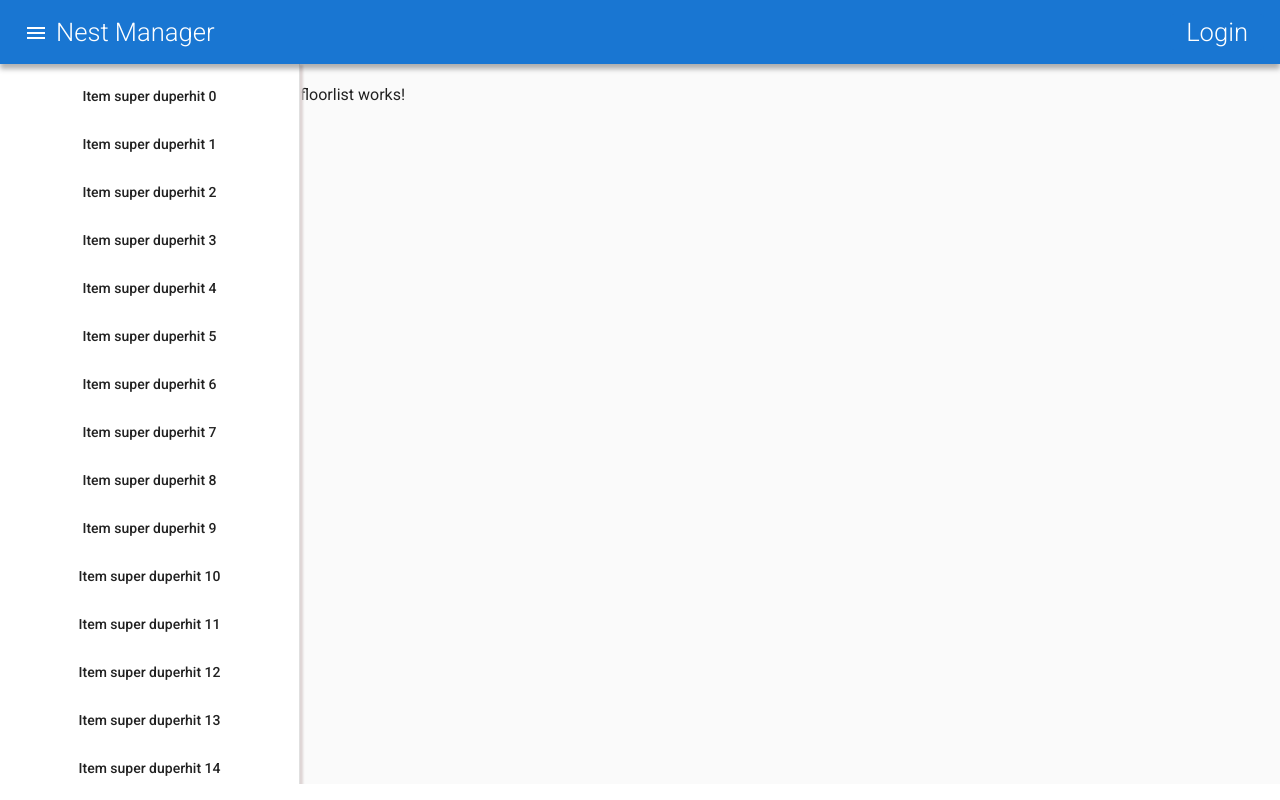
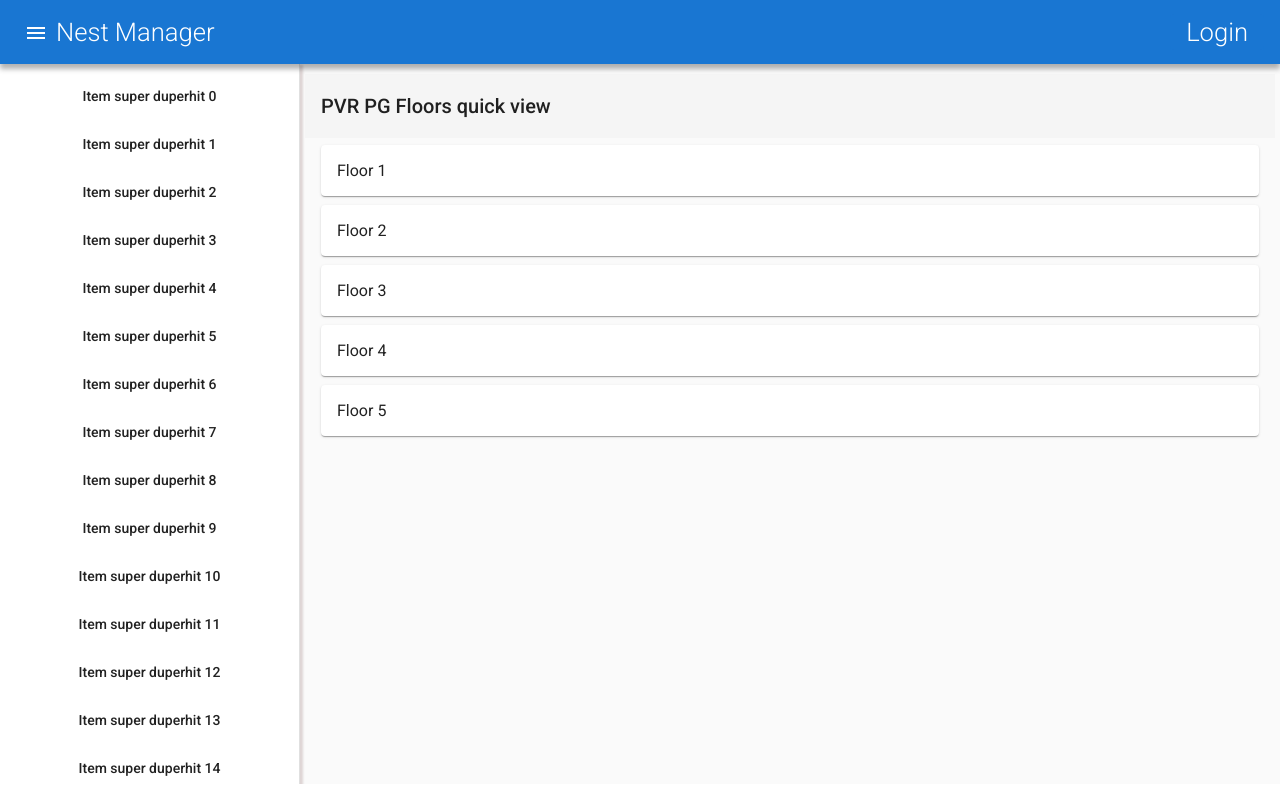
Before and after one commit to Murugaraju/NestManager-Front, an Angular app: page /pg/dashboard in a window 1280 px wide. Built offline with nearby package versions, Linux system fonts and the light colour scheme.

Commit message:
commit on dashboard card component

```diff
--- a/src/app/modules/pg/dashboard/floorlist/floorlist.component.css
+++ b/src/app/modules/pg/dashboard/floorlist/floorlist.component.css
@@ -0,0 +1,13 @@
+.dashboard-main{
+    margin:5px;
+}
+ .list{
+    position: relative;
+    width:100%;
+    margin-bottom: 12px;
+
+
+}
+.card{
+    width:100%;
+}
--- a/src/app/modules/pg/dashboard/floorlist/floorlist.component.html
+++ b/src/app/modules/pg/dashboard/floorlist/floorlist.component.html
@@ -1 +1,13 @@
-<p>floorlist works!</p>
+<div class="dashboard-main">
+    <mat-toolbar>
+        <span>PVR PG Floors quick view</span>
+    </mat-toolbar>
+    <mat-list>
+        <mat-list-item class="list"  *ngFor="let i of t">
+            <mat-card  class="card">
+                Floor {{i}}
+            </mat-card>
+        </mat-list-item>
+    </mat-list>
+
+</div>
--- a/src/app/modules/pg/dashboard/floorlist/floorlist.component.ts
+++ b/src/app/modules/pg/dashboard/floorlist/floorlist.component.ts
@@ -6,7 +6,7 @@ import { Component, OnInit } from '@angular/core';
   styleUrls: ['./floorlist.component.css']
 })
 export class FloorlistComponent implements OnInit {
-
+  t=[1,2,3,4,5]
   constructor() { }
 
   ngOnInit() {
```
